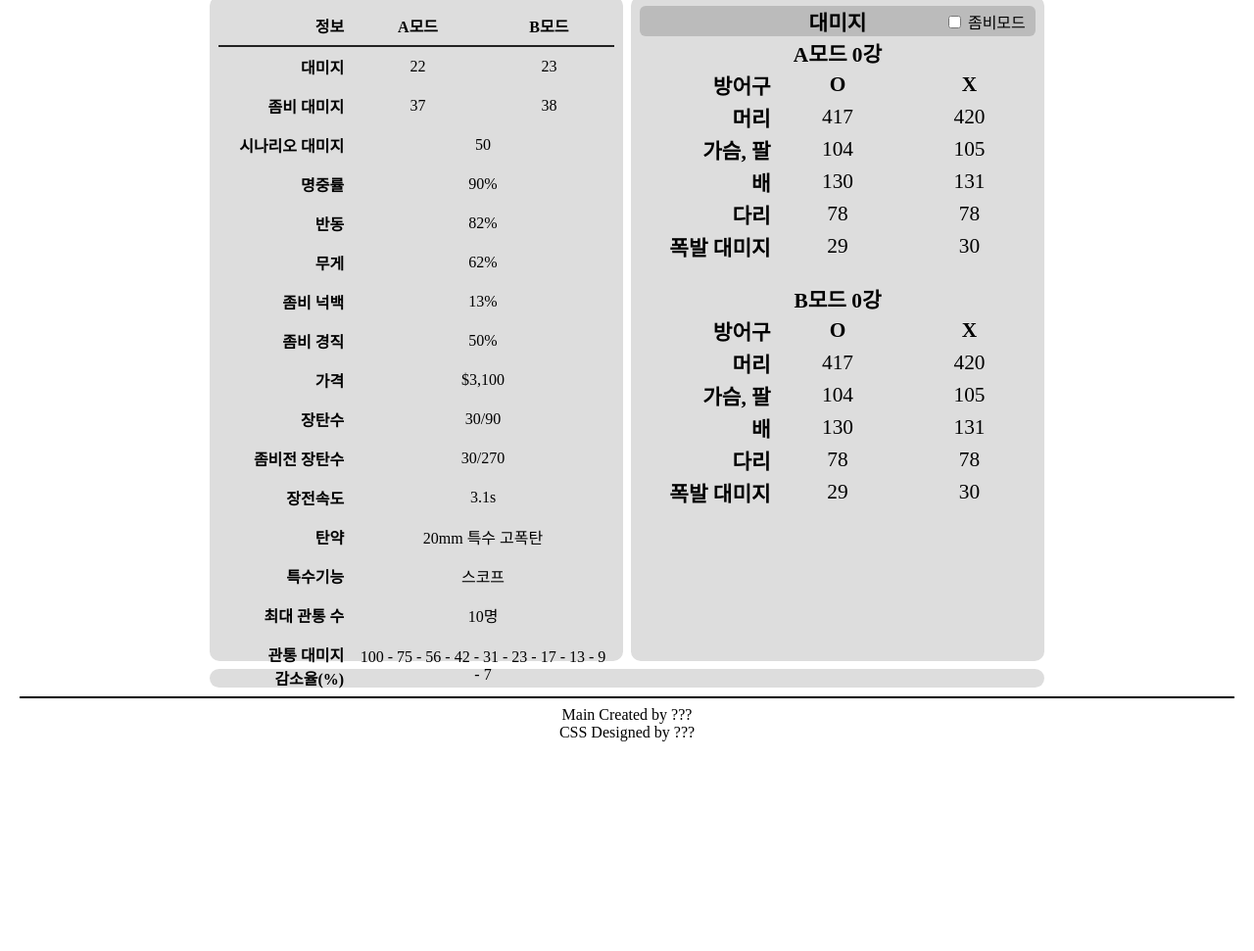
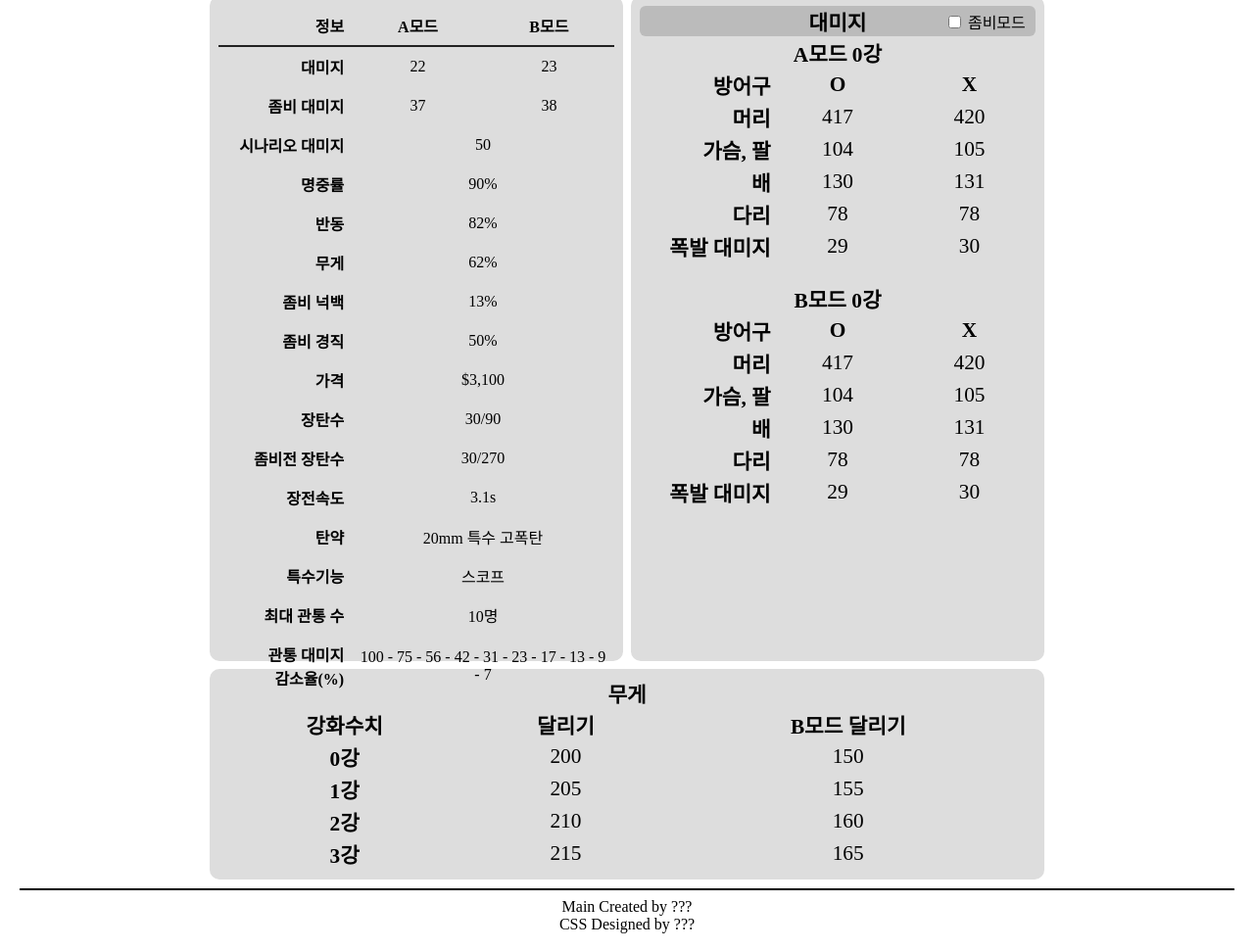
Before and after one commit to LRoseline/csoweapon-design, a plain HTML site: page main.html in a window 1280 px wide. Shown: the part 351-1322 px from the top of the page at 98% size. Before the commit the page ends 1126 px from the top, so only its background shows below. Drawn offline with Linux system fonts and the light colour scheme; a web font is replaced by a local one.

Commit message:
description add

```diff
--- a/main.html
+++ b/main.html
@@ -182,6 +182,7 @@
                     </table>
                 </div>
                 <div class="detail window window-seperate">
+                    <!-- 대인↔좀비모드 변환기능 -->
                     <div class="secmenu">
                         <secmenu>대미지</secmenu>
                         <div style="position: absolute; text-align: right; top: 4px; right: 10px;">
@@ -206,6 +207,7 @@
                             });
                         </script>
                     </div>
+                    <!-- 대미지 실제 수치(강화포함) - 인간 -->
                     <div class="enchant" style="display: block;" id="human-dmg">
                         <table>
                             <thead>
@@ -282,6 +284,7 @@
                             </tbody>
                         </table>
                     </div>
+                    <!-- 대미지 실제 수치(강화포함) - 좀비 -->
                     <div class="enchant" style="display: none;" id="zombie-dmg">
                         <table>
                             <thead>
@@ -434,7 +437,40 @@
                     </div>
                 </div>
             </div>
+            <!-- 기타 강화 및 패치사항 작성하는 곳 -->
             <div class="memo window">
+                <secmenu>무게</secmenu>
+                <table>
+                    <thead>
+                        <tr>
+                            <th>강화수치</th>
+                            <th>달리기</th>
+                            <th>B모드 달리기</th>
+                        </tr>
+                    </thead>
+                    <tbody>
+                        <tr>
+                            <th>0강</th>
+                            <td>200</td>
+                            <td>150</td>
+                        </tr>
+                        <tr>
+                            <th>1강</th>
+                            <td>205</td>
+                            <td>155</td>
+                        </tr>
+                        <tr>
+                            <th>2강</th>
+                            <td>210</td>
+                            <td>160</td>
+                        </tr>
+                        <tr>
+                            <th>3강</th>
+                            <td>215</td>
+                            <td>165</td>
+                        </tr>
+                    </tbody>
+                </table>
             </div>
         </div>
     </main>
```
